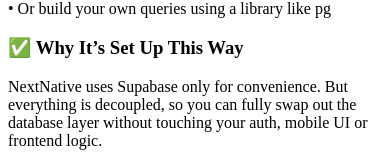
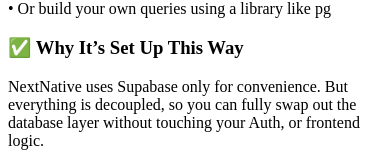
Before and after one commit to lite1pal/nextnative_docs, a Next.js app: page /features/database in a window 390 px wide. Shown: the part 1262-1425 px from the top of the page. Built offline with nearby package versions, Linux system fonts and the light colour scheme.

Commit message:
docs(database): Improve copy on database features page
- Fix grammar and improve readability by removing "mobile UI" from the last sentence, since Auth covers that.

```diff
--- a/pages/features/database.mdx
+++ b/pages/features/database.mdx
@@ -68,4 +68,4 @@
 ### ✅ Why It’s Set Up This Way
 
 NextNative uses Supabase only for convenience.
-But everything is decoupled, so you can fully swap out the database layer without touching your auth, mobile UI or frontend logic.
+But everything is decoupled, so you can fully swap out the database layer without touching your Auth, or frontend logic.
```
